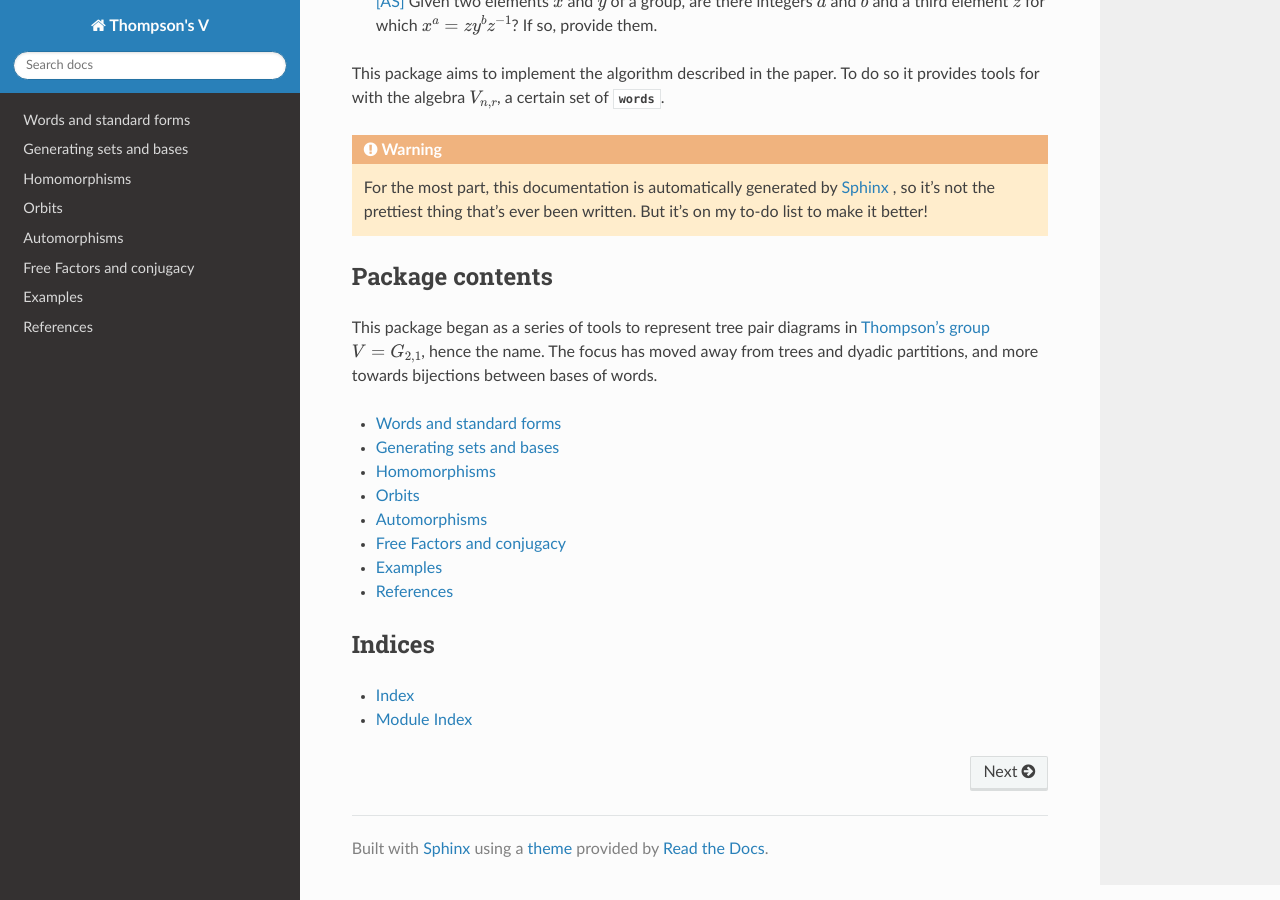
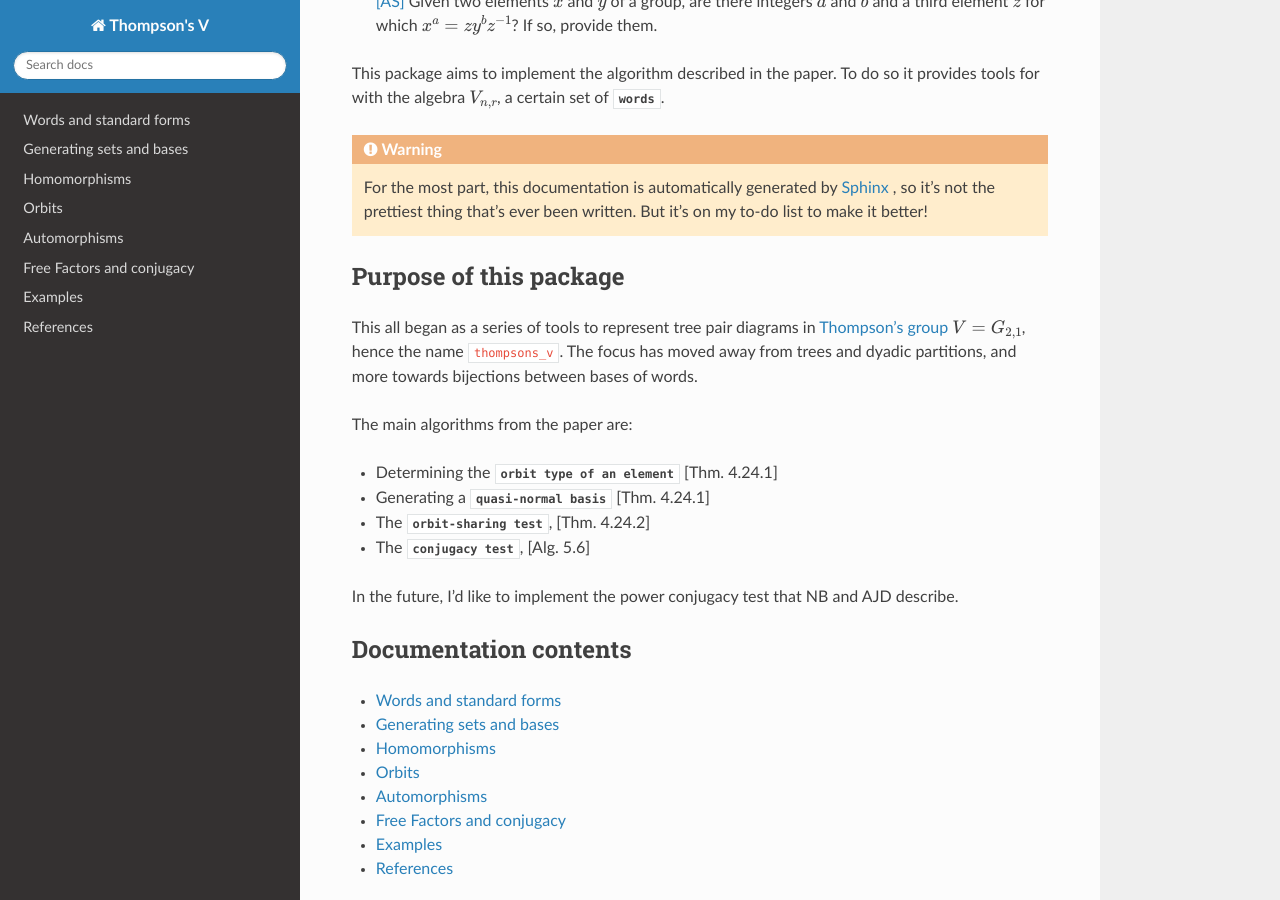
Before and after one commit to DMRobertson/thompsons_v, a Sphinx documentation site: the page built from docs/index.rst, in a window 1280 px wide and 900 px high, scrolled down 266 px. Built offline with Sphinx 7.4.7 and the Read the Docs theme 2.0.0, drawn with Linux system fonts in a browser that asks for light colours.

Commit message:
Updating documentation.
I'm commiting now before I use a potentially lethal find and replace
across the whole project!

```diff
--- a/docs/index.rst
+++ b/docs/index.rst
@@ -13,11 +13,22 @@ This package aims to implement the algorithm described in the paper. To do so it
 
 	For the most part, this documentation is automatically generated by `Sphinx <http://sphinx-doc.org/>`_ , so it's not the prettiest thing that's ever been written. But it's on my to-do list to make it better!
 
+Purpose of this package
+-----------------------
 
-Package contents
-----------------
+This all began as a series of tools to represent tree pair diagrams in `Thompson's group <http://en.wikipedia.org/wiki/Thompson_groups>`_ :math:`V = G_{2,1}`, hence the name ``thompsons_v``. The focus has moved away from trees and dyadic partitions, and more towards bijections between bases of words.
 
-This package began as a series of tools to represent tree pair diagrams in `Thompson's group <http://en.wikipedia.org/wiki/Thompson_groups>`_ :math:`V = G_{2,1}`, hence the name. The focus has moved away from trees and dyadic partitions, and more towards bijections between bases of words.
+The main algorithms from the paper are:
+
+- Determining the :meth:`orbit type of an element <thompson.automorphism.Automorphism.orbit_type>` [Thm. 4.24.1]
+- Generating a :meth:`quasi-normal basis <thompson.automorphism.Automorphism.quasinormal_basis>` [Thm. 4.24.1]
+- The :meth:`orbit-sharing test <thompson.automorphism.Automorphism.share_orbit>`, [Thm. 4.24.2]
+- The :meth:`conjugacy test <thompson.automorphism.Automorphism.test_conjugate_to>`, [Alg. 5.6]
+
+In the future, I'd like to implement the power conjugacy test that NB and AJD describe.
+
+Documentation contents
+----------------------
 
 .. toctree::
    :maxdepth: 1
@@ -31,7 +42,6 @@ This package began as a series of tools to represent tree pair diagrams in `Thom
    Examples <thompson.examples>
    References <references>
 
-
 Indices
 -------
 
```
Also changed, not shown: docs/thompson.homomorphism.rst (+7 -0 lines), docs/thompson.orbits.rst (+39 -17 lines), docs/thompson.word.rst (+15 -6 lines), 3 other files.
